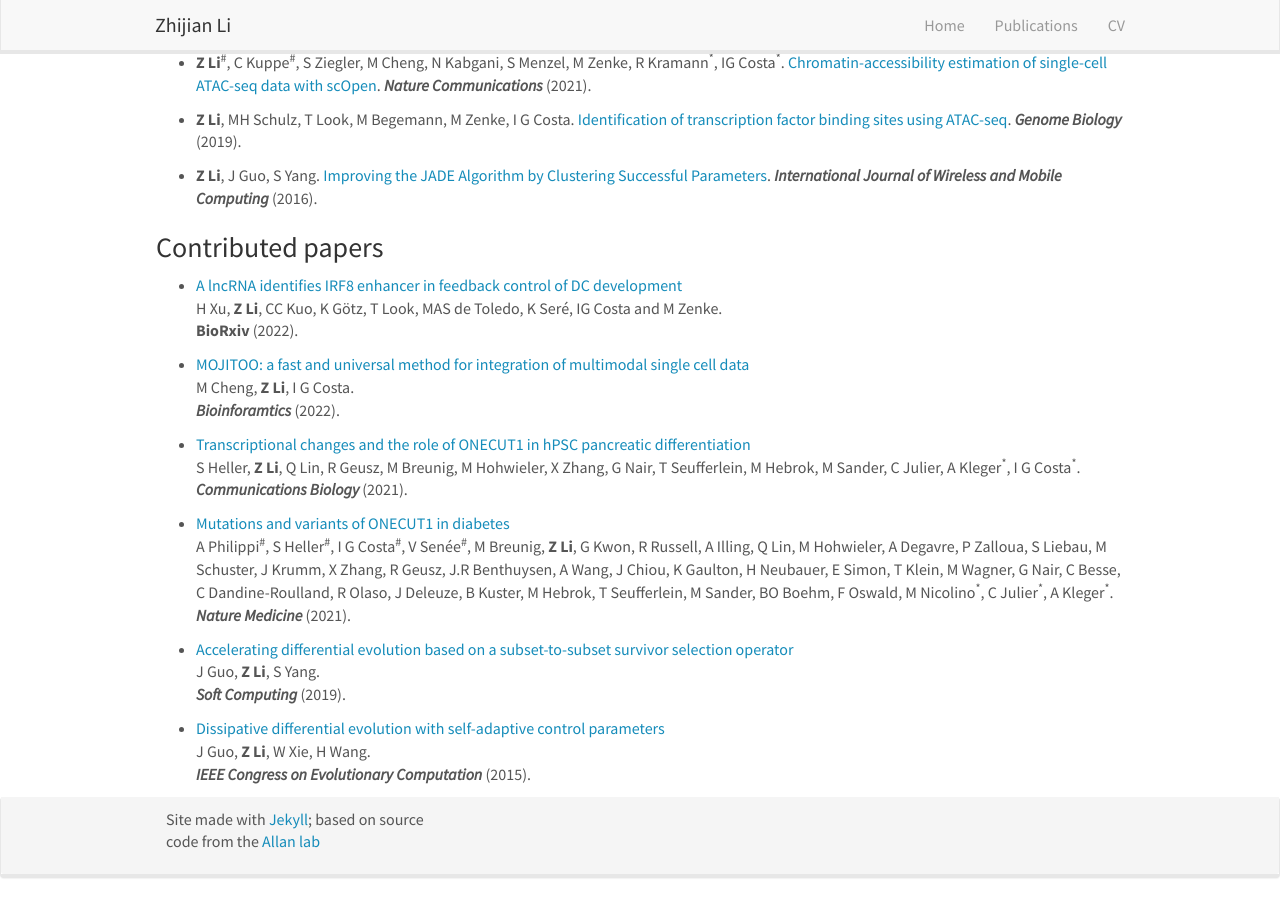
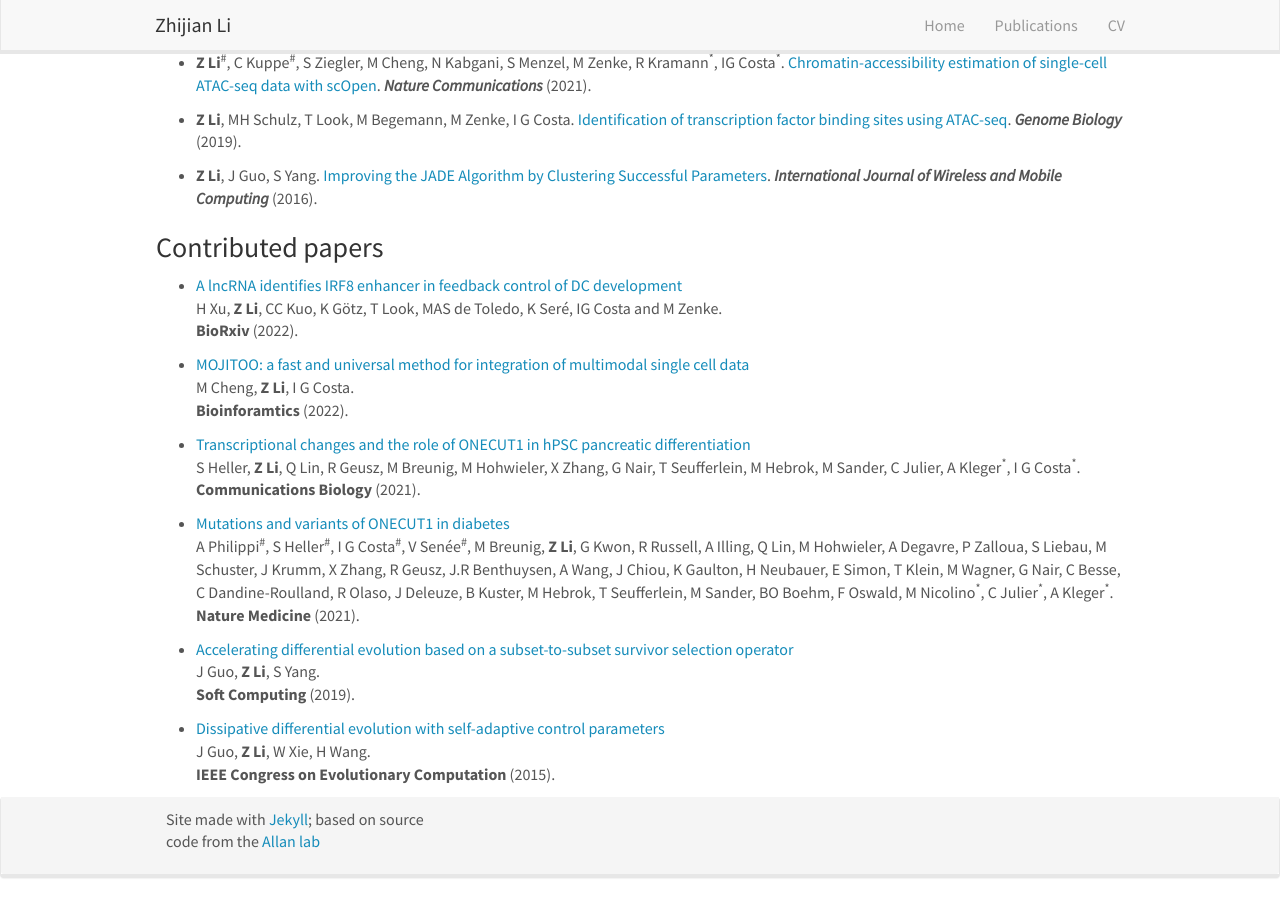
Before and after one commit to lzj1769/lzj1769.github.io, a Jekyll site: the page built from _pages/publications.md, in a window 1280 px wide and 900 px high, scrolled down 502 px. Built offline with Jekyll 4.4.1, drawn with Linux system fonts in a browser that asks for light colours; nearby versions of some CDN libraries.

Commit message:
update pub

```diff
--- a/_pages/publications.md
+++ b/_pages/publications.md
@@ -40,20 +40,20 @@ H Xu, **Z Li**, CC Kuo, K Götz, T Look, MAS de Toledo, K Seré, IG Costa and M
 
 * [MOJITOO: a fast and universal method for integration of multimodal single cell data](https://academic.oup.com/bioinformatics/article/38/Supplement_1/i282/6617520)\
 M Cheng, **Z Li**, I G Costa.\
-**_Bioinforamtics_** (2022).
+**Bioinforamtics** (2022).
 
 * [Transcriptional changes and the role of ONECUT1 in hPSC pancreatic differentiation](https://www.nature.com/articles/s42003-021-02818-3)\
-S Heller, **Z Li**, Q Lin, R Geusz, M Breunig, M Hohwieler, X Zhang, G Nair, T Seufferlein, M Hebrok, M Sander, C Julier, A Kleger<sup>*</sup>, I G Costa<sup>\*</sup>.\
-**_Communications Biology_** (2021).
+S Heller, **Z Li**, Q Lin, R Geusz, M Breunig, M Hohwieler, X Zhang, G Nair, T Seufferlein, M Hebrok, M Sander, C Julier, A Kleger<sup>\*</sup>, I G Costa<sup>\*</sup>.\
+**Communications Biology** (2021).
 
 * [Mutations and variants of ONECUT1 in diabetes](https://www.nature.com/articles/s41591-021-01502-7)\
 A Philippi<sup>\#</sup>, S Heller<sup>\#</sup>, I G Costa<sup>\#</sup>, V Senée<sup>\#</sup>, M Breunig, **Z Li**, G Kwon, R Russell, A Illing, Q Lin, M Hohwieler, A Degavre, P Zalloua, S Liebau, M Schuster, J Krumm, X Zhang, R Geusz, J.R Benthuysen, A Wang, J Chiou, K Gaulton, H Neubauer, E Simon, T Klein, M Wagner, G Nair, C Besse, C Dandine-Roulland, R Olaso, J Deleuze, B Kuster, M Hebrok, T Seufferlein, M Sander, BO Boehm, F Oswald, M Nicolino<sup>\*</sup>, C Julier<sup>\*</sup>, A Kleger<sup>\*</sup>.\
- **_Nature Medicine_** (2021).
+**Nature Medicine** (2021).
 
 * [Accelerating differential evolution based on a subset-to-subset survivor selection operator](https://link.springer.com/article/10.1007/s00500-018-3060-x)\
 J Guo, **Z Li**, S Yang.\
-**_Soft Computing_** (2019).
+**Soft Computing** (2019).
 
 * [Dissipative differential evolution with self-adaptive control parameters](https://ieeexplore.ieee.org/abstract/document/7257274)\
 J Guo, **Z Li**, W Xie, H Wang.\
-**_IEEE Congress on Evolutionary Computation_** (2015).
+**IEEE Congress on Evolutionary Computation** (2015).
```
